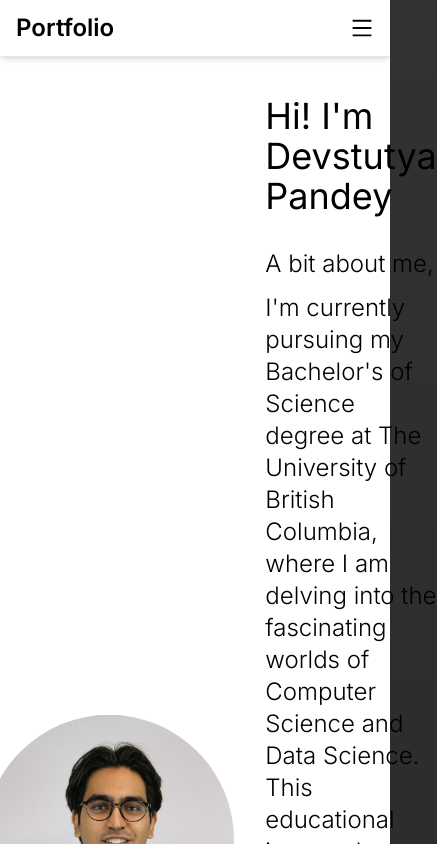
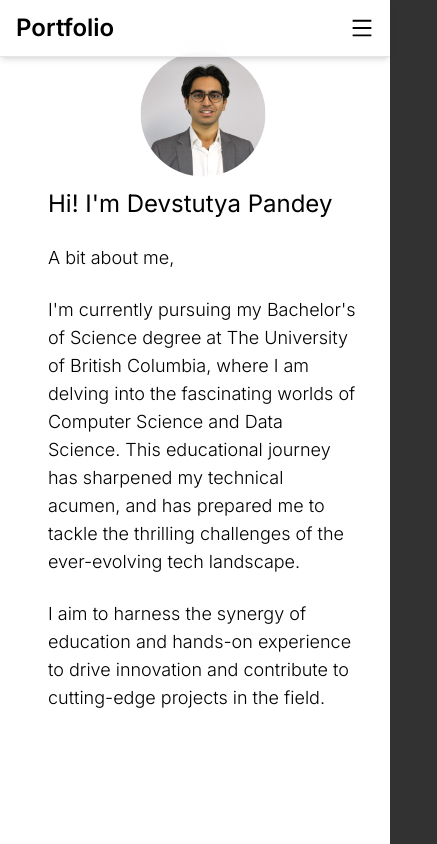
Before and after one commit to Devstutya/portfolio, a Next.js app: page / in a window 390 px wide. Shown: the top 844 px of the page, 437 px wide, since content can reach past the window. Built offline with nearby package versions, Linux system fonts and the light colour scheme.

Commit message:
Updated landing page

```diff
--- a/src/app/globals.css
+++ b/src/app/globals.css
@@ -13,6 +13,13 @@
     --foreground-rgb: 255, 255, 255;
     --background-start-rgb: 50, 50, 50;
     --background-end-rgb: 0, 0, 0;
+  }
+}
+
+@media (max-width: 640px) {
+  .responsive-image {
+    width: 100px;
+    height: 100px;
   }
 }
 
--- a/src/app/page.js
+++ b/src/app/page.js
@@ -28,25 +28,25 @@ export default function Home() {
         <title>Devstutya Pandey</title>
       </Head>
       {/*Main container*/}
-      <main className="relative z-0 flex min-h-screen flex-col items-center justify-between px-4 sm:px-12 md:px-24 pt-24 sm:pt-32 md:pt-48">
+      <main className="relative z-0 flex min-h-screen flex-col items-center px-4 sm:px-8 md:px-16 pt-16 sm:pt-24 md:pt-32">
       {/* Navbar */}
         <Navbar darkMode={darkMode} toggleDarkMode={toggleDarkMode} />
         {/*Main content of the page*/}
         <div className="z-10 w-full items-center justify-between text-sm lg:flex">
           <div className="flex flex-col items-center justify-center">
-            <div id="about" className="flex font-normal items-center justify-center space-x-4 ml-12">
+          <div id="about" className="flex flex-col sm:flex-row items-center sm:items-start justify-center gap-6 sm:gap-12 px-4 sm:px-12">
               <Image
                 src="/FormalPic.jpg"
                 alt="Devstutya Pandey"
                 width={200}
                 height={200}
-                className="rounded-full zoomed-right"
+                className="rounded-full zoomed-right responsive-image"
               />
               <div>
-                <h1 className="text-4xl ml-12">Hi! I&apos;m Devstutya Pandey</h1>
-                <p className="text-2xl font-light mt-8 ml-12">A bit about me, </p>
-                <p className="text-2xl font-light mt-2 ml-12">I&apos;m currently pursuing my Bachelor&apos;s of Science degree at The University of British Columbia, where I am delving into the fascinating worlds of Computer Science and Data Science. This educational journey has sharpened my technical acumen, and has prepared me to tackle the thrilling challenges of the ever-evolving tech landscape.</p>
-                <p className="text-2xl font-light mt-2 ml-12">I aim to harness the synergy of education and hands-on experience to drive innovation and contribute to cutting-edge projects in the field. </p>
+              <h1 className="text-2xl sm:text-3xl md:text-4xl ml-4 sm:ml-8 md:ml-12">Hi! I&apos;m Devstutya Pandey</h1>
+                <p className="text-lg sm:text-xl md:text-2xl font-light mt-6 sm:mt-8 ml-4 sm:ml-8 md:ml-12">A bit about me, </p>
+                <p className="text-lg sm:text-xl md:text-2xl font-light mt-6 sm:mt-8 ml-4 sm:ml-8 md:ml-12">I&apos;m currently pursuing my Bachelor&apos;s of Science degree at The University of British Columbia, where I am delving into the fascinating worlds of Computer Science and Data Science. This educational journey has sharpened my technical acumen, and has prepared me to tackle the thrilling challenges of the ever-evolving tech landscape.</p>
+                <p className="text-lg sm:text-xl md:text-2xl font-light mt-6 sm:mt-8 ml-4 sm:ml-8 md:ml-12">I aim to harness the synergy of education and hands-on experience to drive innovation and contribute to cutting-edge projects in the field. </p>
               </div>
             </div>
             {/* Divider */}
```
